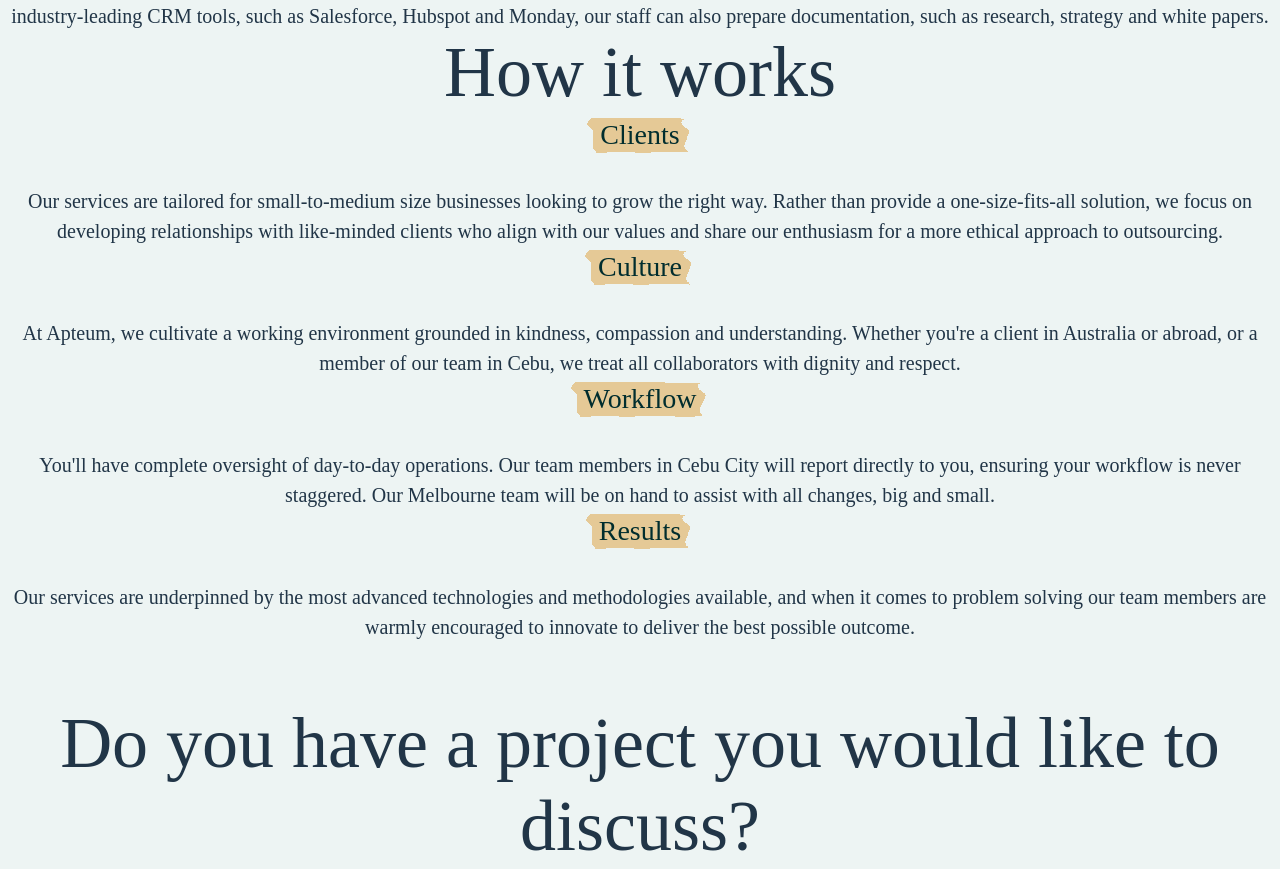
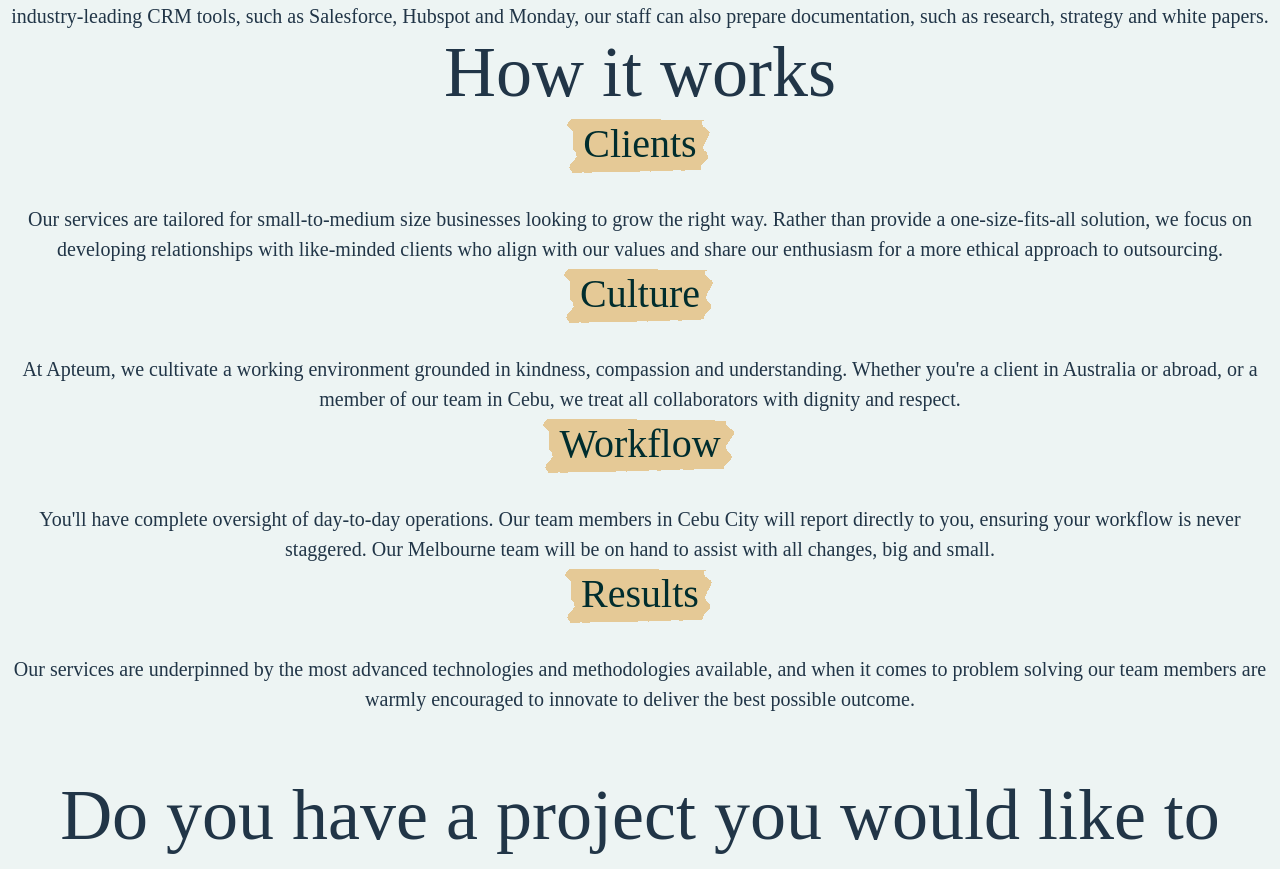
Before and after one commit to rippler7/apteum, a React (Vite) app: page /expertise in a window 1280 px wide. Shown: the part 5247-6116 px from the top of the page. Built offline with nearby package versions, Linux system fonts and the light colour scheme; a web font is replaced by a local one.

Commit message:
updated content

```diff
--- a/src/components/SectionThree.tsx
+++ b/src/components/SectionThree.tsx
@@ -10,7 +10,7 @@ function SectionThree(){
                     <div className='tagline w-full px-20'>
 
                         <h2>How can we help you?</h2>
-
+                        <br />
                     </div>
                     <div className='grid gap-12 lg:grid-cols-3 justify-between px-5 items-center'>
                         <div className='px-10 flex flex-col justify-start items-center'>
@@ -19,7 +19,6 @@ function SectionThree(){
                             </div>
                             <div>
                                 <h3>Employers</h3>
-                                <br />
                                 <br />
                                 <h5><p>Assemble a team that will thrive across countries. Enjoy the operational flexibility, enhanced efficiency and lasting results achieved by working in multiple time zones. Hand-pick your new staff or leave recruitment to us.</p></h5>
                             </div>
@@ -30,7 +29,6 @@ function SectionThree(){
                             </div>
                             <div>
                                 <h3>Job seekers</h3>
-                                <br />
                                 <br />
                                 <h5><p>Join a business that values people, fosters talent, provides training and offers career advancement. Access a range of professional benefits, including health insurance, and work reasonable hours for a fair wage.</p></h5>
                                 <br />
@@ -47,7 +45,6 @@ function SectionThree(){
                             <div>
                                 <h3>Other</h3>
                                 <br />
-                                <br />
                                 <h5><p>Need to scale your team for a particular project? Looking to ideate, develop or prototype a product or service? Whether it’s short-term, long-term or a one-off assignment, we can tailor staff to suit your particular needs.</p></h5>
                             </div>
                         </div>
--- a/src/components/SectionTwo.tsx
+++ b/src/components/SectionTwo.tsx
@@ -1,6 +1,6 @@
 function SectionTwo() {
     return (
-        <div id="sec2" className='secTwoBody flex w-full justify-between items-center h-full py-20 bg-white'>
+        <div id="sec2" className='secTwoBody flex w-full justify-between items-center h-full py-20 z-2 bg-white'>
 
             <div className='flex flex-col justify-evenly h-full w-10/12 mx-auto items-center align-items'>
                 <div className='tagline w-full px-5 lg:px-20'>
@@ -10,18 +10,18 @@ function SectionTwo() {
                 </div>
                 <div className='grid gap-20 lg:grid-cols-3 justify-between pt-20'>
                     <div className='px-10'>
-                        <h4 className='text-2xl'><mark><span className="realistic-marker-highlight">Connect with a global workforce.</span></mark></h4>
+                        <h4 className='text-2xl'><span className="realistic-marker-highlight"><mark>Connect with a global workforce.</mark></span></h4>
                         <br />
-                        <h4 className='text-2xl'><mark><span className='realistic-marker-highlight'>Minimise crunch and skills shortages when it matters most.</span></mark></h4>
+                        <h4 className='text-2xl'><span className='realistic-marker-highlight'><mark>Minimise crunch and skills shortages when it matters most.</mark></span></h4>
                     </div>
                     <div className='px-10'>
-                        <h4 className='text-2xl'><mark><span className="realistic-marker-highlight">Scale your business quickly and efficiently.</span></mark></h4>
+                        <h4 className='text-2xl'><span className="realistic-marker-highlight"><mark>Scale your business quickly and efficiently.</mark></span></h4>
                         <br />
                         <br />
-                        <h4 className='text-2xl'><mark><span className="realistic-marker-highlight">Minimise crunch and skills shortages when it matters most.</span></mark></h4>
+                        <h4 className='text-2xl'><span className="realistic-marker-highlight"><mark>Minimise crunch and skills shortages when it matters most.</mark></span></h4>
                     </div>
                     <div className='px-10'>
-                        <h4 className='text-2xl'><mark><span className="realistic-marker-highlight">Expand resources to gain a competitive advantage.</span></mark></h4>
+                        <h4 className='text-2xl'><span className="realistic-marker-highlight"><mark>Expand resources to gain a competitive advantage.</mark></span></h4>
                         <br />
                     </div>
                 </div>
--- a/src/index.css
+++ b/src/index.css
@@ -14,6 +14,7 @@
 
 :root {
   font-family: 'FreightDispComp', serif;
+  font-size: min(1em,20px);
   color-scheme: light dark;
   color: #002d2e;
   background-color: #edf4f3;
@@ -111,6 +112,10 @@ h4 {
   font-size: 28px;
 }
 
+h5, p{
+  font-size: 20px;
+}
+
 @media (prefers-color-scheme: light) {
   :root {
     color: #213547;
--- a/src/pages/Expertise.tsx
+++ b/src/pages/Expertise.tsx
@@ -8,7 +8,7 @@ import { Link } from 'react-router-dom'
 function Expertise() {
     return (
         <>
-            <section className="relative w-full md:h-screen sm:h-max flex items-center justify-center text-center text-white z-1">
+            <section className="relative w-full mt-10 md:h-screen sm:h-max flex items-center justify-center text-center text-white z-1">
                 <div className="img-docker absolute top-0 left-0 w-full h-full overflow-hidden">
                     <img src={heroImgExp} className="w-full h-full brightness-50 object-cover" />
                 </div>
@@ -93,30 +93,30 @@ function Expertise() {
             </div>
             <section className="relative px-6 pb-10 align-middle w-full mx-auto  text-left">
                 <h2 className='m-auto w-10/12'>How it works</h2>
-                <div className="grid grid-cols-2 w-10/12 m-auto gap-8 mt-8 md:grid-cols-2 px-10 xl:mt-16 sm:grid-cols-1 text-left justify-between">
-                    <div>
-                        <h4><span className="realistic-marker-highlight">Clients</span></h4>
+                <div className="grid grid-cols-1 md:grid-cols-2 w-10/12 m-auto gap-2 md:gap-8 mt-3 md:mt-8 px-4 md:px-10 xl:mt-16 sm:grid-cols-1 text-left justify-between">
+                    <div className='mb-10 md:mb-5'>
+                        <h3><span className="realistic-marker-highlight">Clients</span></h3>
                         <br />
                         <p>
                             Our services are tailored for small-to-medium size businesses looking to grow the right way. Rather than provide a one-size-fits-all solution, we focus on developing relationships with like-minded clients who align with our values and share our enthusiasm for a more ethical approach to outsourcing.
                         </p>
                     </div>
-                    <div>
-                        <h4><span className="realistic-marker-highlight">Culture</span></h4>
+                    <div className='mb-10 md:mb-5'>
+                        <h3><span className="realistic-marker-highlight">Culture</span></h3>
                         <br />
                         <p>
                             At Apteum, we cultivate a working environment grounded in kindness, compassion and understanding. Whether you're a client in Australia or abroad, or a member of our team in Cebu, we treat all collaborators with dignity and respect.
                         </p>
                     </div>
-                    <div>
-                        <h4><span className="realistic-marker-highlight">Workflow</span></h4>
+                    <div className='mb-10 md:mb-5'>
+                        <h3><span className="realistic-marker-highlight">Workflow</span></h3>
                         <br />
                         <p>
                             You'll have complete oversight of day-to-day operations. Our team members in Cebu City will report directly to you, ensuring your workflow is never staggered. Our Melbourne team will be on hand to assist with all changes, big and small.
                         </p>
                     </div>
-                    <div>
-                        <h4><span className="realistic-marker-highlight">Results</span></h4>
+                    <div className='mb-10 md:mb-5'>
+                        <h3><span className="realistic-marker-highlight">Results</span></h3>
                         <br />
                         <p>
                             Our services are underpinned by the most advanced technologies and methodologies available, and when it comes to problem solving our team members are warmly encouraged to innovate to deliver the best possible outcome.
--- a/src/pages/Story.tsx
+++ b/src/pages/Story.tsx
@@ -19,12 +19,12 @@ function Story() {
             </section>
             <section className='flex w-full justify-between items-center h-fit py-20'>
             <div className='flex flex-col justify-evenly h-full w-10/12 mx-auto text-left align-items'>
-                    <div className='tagline w-full px-10 text-2xl'>
-                        <p>Initially created to provide operational support for our growing businesses, we quickly realised we had a talent acquisition service that could benefit companies across Australia and the world. But rather than follow the traditional approach to outsourcing, we <span className="realistic-marker-highlight"><mark>wanted to build genuine and lasting relationships with the people who support</mark></span>our business.</p>
+                    <div className='tagline w-full px-10 text-xl'>
+                        <h4>Initially created to provide operational support for our growing businesses, we quickly realised we had a talent acquisition service that could benefit companies across Australia and the world. But rather than follow the traditional approach to outsourcing, we <span className="realistic-marker-highlight"><mark>wanted to build genuine and lasting relationships with the people who support</mark></span>our business.</h4>
                         <br />
-                        <p>In 2023, we established our own office in Cebu City, where we have <span className="realistic-marker-highlight"><mark>a team of 20+ wonderful people with a wide breadth of skill and specialisation.</mark></span> Situated on Cebu Island, in South-Central Philippines, Cebu is a vibrant and evolving city. With a population of more than one million, and a median age of 25, this rapidly growing city plays a vital role in the Philippines' emerging economy.</p>
+                        <h4>In 2023, we established our own office in Cebu City, where we have <span className="realistic-marker-highlight"><mark>a team of 20+ wonderful people with a wide breadth of skill and specialisation.</mark></span> Situated on Cebu Island, in South-Central Philippines, Cebu is a vibrant and evolving city. With a population of more than one million, and a median age of 25, this rapidly growing city plays a vital role in the Philippines' emerging economy.</h4>
                         <br />
-                        <p>Our office is based in the Cebu I.T. Park, a district focused on international business that services companies around the world. Due to the professional opportunities available, the area attracts talented people from across the country.  <span className="realistic-marker-highlight"><mark>We couldn't be more pleased to be here.</mark></span> As our business continues to grow, we remain focused on developing relationships with like-minded clients who align with our values and share our enthusiasm for a more ethical approach to outsourcing.</p>
+                        <h4>Our office is based in the Cebu I.T. Park, a district focused on international business that services companies around the world. Due to the professional opportunities available, the area attracts talented people from across the country.  <span className="realistic-marker-highlight"><mark>We couldn't be more pleased to be here.</mark></span> As our business continues to grow, we remain focused on developing relationships with like-minded clients who align with our values and share our enthusiasm for a more ethical approach to outsourcing.</h4>
                     </div>
             </div>
             </section>
```
